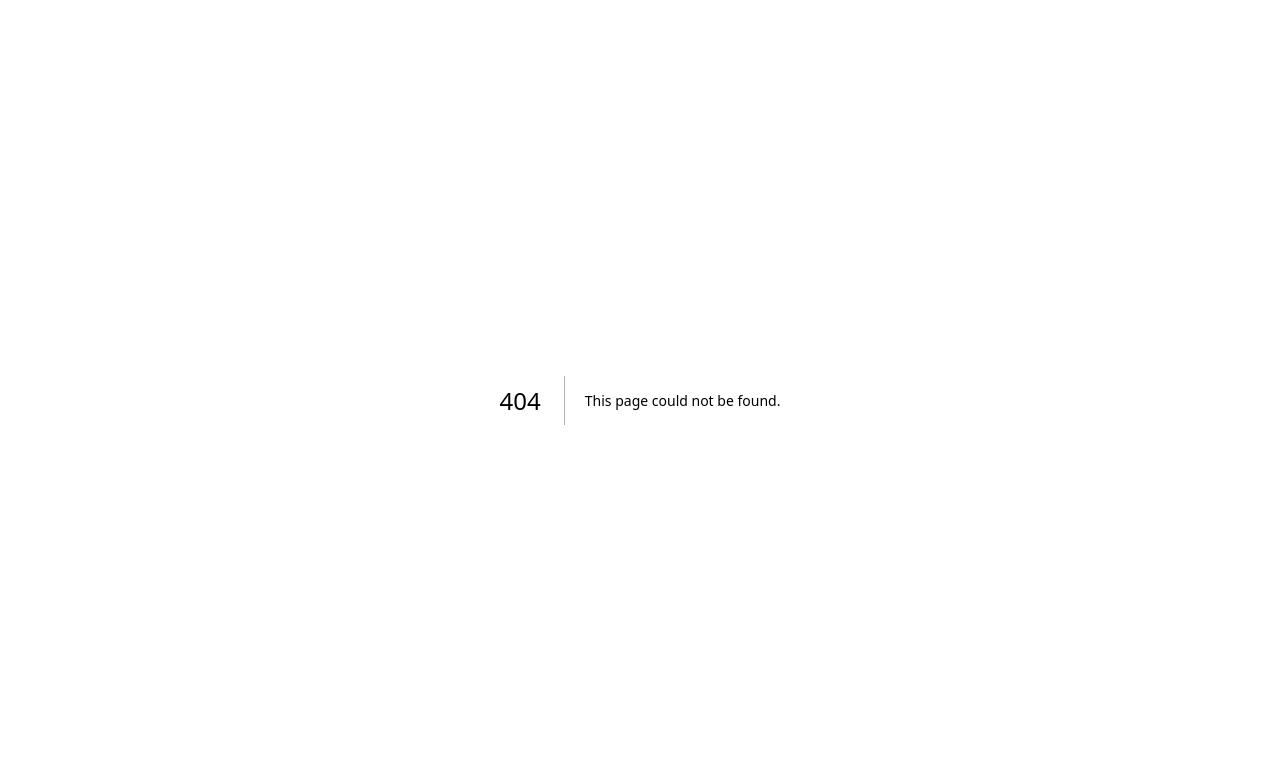
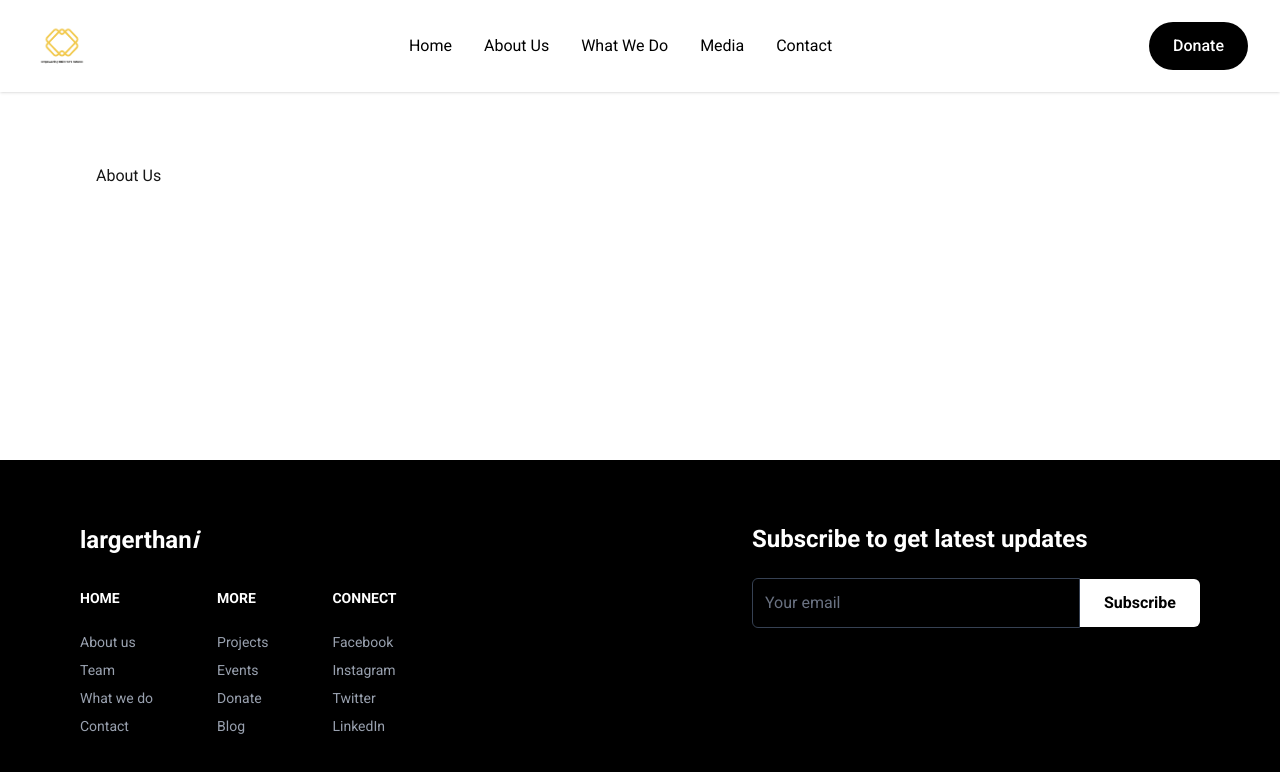
Before and after one commit to Vaishu1293/crypto-donation-platform, a Next.js app: page /about in a window 1280 px wide. Before the commit this address had no page. Shown: the top 772 px of the page. Built offline with nearby package versions, Linux system fonts and the light colour scheme.

Commit message:
about-us-layout

```diff
--- /dev/null
+++ b/src/app/about/page.tsx
@@ -0,0 +1,16 @@
+// import KnowAboutUs from "./KnowAboutUs";
+// import AwardsRecognition from "./AwardsRecognition";
+// import MeetOurTeam from "./MeetOurTeam";
+// import OurEvents from "./OurEvents";
+
+export default function AboutPage() {
+  return (
+    <main className="flex flex-col gap-20 px-6 md:px-20 py-10">
+      <h1>About Us</h1>
+      {/* <KnowAboutUs />
+      <AwardsRecognition />
+      <MeetOurTeam />
+      <OurEvents /> */}
+    </main>
+  );
+}
--- a/src/app/layout.tsx
+++ b/src/app/layout.tsx
@@ -1,5 +1,7 @@
 // layout.tsx
 
+import Footer from "@/components/Footer";
+import Navbar from "@/components/Navbar";
 import "./globals.css";
 import { Jost, Roboto } from "next/font/google";
 
@@ -25,7 +27,13 @@ export const metadata = {
 export default function RootLayout({ children }: { children: React.ReactNode }) {
   return (
     <html lang="en" className={`${jost.variable} ${roboto.variable}`}>
-      <body>{children}</body>
+      <body className="flex flex-col min-h-screen">
+        <Navbar />
+        <main className="flex-1 container mx-auto px-4 py-8">
+          {children} {/* Dynamic page content here */}
+        </main>
+        <Footer />
+      </body>
     </html>
   );
 }
--- a/src/app/page.tsx
+++ b/src/app/page.tsx
@@ -9,26 +9,13 @@ import WhatWeDo from "@/sections/WhatWeDo";
 
 export default function Home() {
   return (
-    <div className="flex flex-col min-h-screen">
-      {/* Navbar at the top */}
-      <Navbar />
-
-      {/* Main page content */}
-      <main className="flex-1">
-        {/* Here you will later insert your sections like Hero, About, WhatWeDo etc */}
-        <div className="container mx-auto px-4 py-8">
-          <HeroSection/>
-          <AboutUs/>
-          <WhatWeDo/>
-          <Projects/>
-          <DonationBreakdown/>
-          <ContributionAndEvents/>
-          {/* <h1 className="text-4xl font-bold text-center">Home Page Coming Soon</h1> */}
-        </div>
-      </main>
-
-      {/* Footer at the bottom */}
-      <Footer />
-    </div>
+    <>
+      <HeroSection />
+      <AboutUs />
+      <WhatWeDo />
+      <Projects />
+      <DonationBreakdown />
+      <ContributionAndEvents />
+    </>
   );
 }
--- a/src/components/Navbar.tsx
+++ b/src/components/Navbar.tsx
@@ -6,14 +6,25 @@ const Navbar = () => {
   return (
     <header className="w-full flex items-center justify-between py-4 px-8 bg-white shadow-sm">
       <Link href="/">
-        <Image src="/assets/images/logo.png" alt="Logo" width={50} height={10} />
+        <Image src="/assets/images/logo.png" alt="Logo" width={60} height={20} />
       </Link>
       <nav className="hidden md:flex gap-8 items-center">
-        {["Home", "About us", "What We Do", "Media", "Contact"].map((item) => (
-          <Link key={item} href={`#${item.replace(/\s+/g, "").toLowerCase()}`} className="text-black hover:text-gray-700">
-            {item}
-          </Link>
-        ))}
+        {/* Real page navigation */}
+        <Link href="/" className="text-black hover:text-gray-700">
+          Home
+        </Link>
+        <Link href="/about" className="text-black hover:text-gray-700">
+          About Us
+        </Link>
+        <Link href="/whatwedo" className="text-black hover:text-gray-700">
+          What We Do
+        </Link>
+        <Link href="/media" className="text-black hover:text-gray-700">
+          Media
+        </Link>
+        <Link href="/contact" className="text-black hover:text-gray-700">
+          Contact
+        </Link>
       </nav>
       <Button variant="dark">Donate</Button>
     </header>
```
Also changed, not shown: src/app/about/AwardsRecognition.tsx (added), src/app/about/KnowAboutUs.tsx (added), src/app/about/MeetOurTeam.tsx (added), src/app/about/OurEvents.tsx (added), src/app/contact/page.tsx (added), src/app/media/page.tsx (added), src/app/whatwedo/page.tsx (added).
